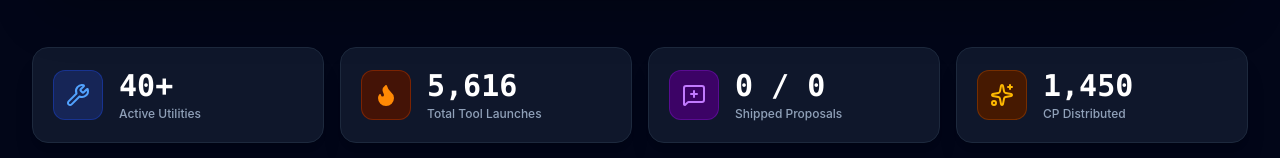
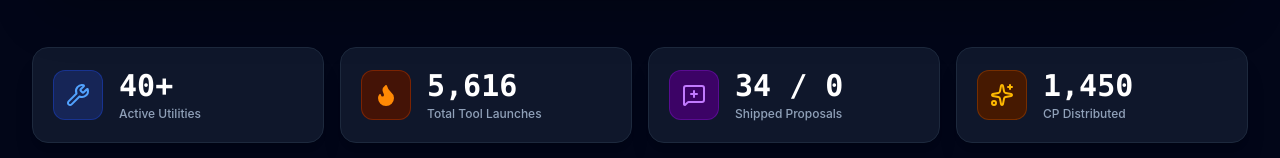
Before and after one commit to yl-loaf/OmniTools, a React (Vite) app: page / in a window 1280 px wide. Shown: the part 568-726 px from the top of the page. Built offline with nearby package versions, Linux system fonts and the light colour scheme; no server answers; the database is empty.

Commit message:
feat(stats): adjust baseline values for homepage metrics
Update completed requests and total stats to reflect updated platform baseline data.

```diff
--- a/src/components/HomePage.tsx
+++ b/src/components/HomePage.tsx
@@ -46,7 +46,7 @@ export const HomePage: React.FC<HomePageProps> = ({
   // Stats
   const totalTools = TOOLS_REGISTRY.length;
   const totalRequests = requests.length;
-  const completedRequests = requests.filter((r) => r.status === 'completed').length;
+  const completedRequests = Math.max(34, requests.filter((r) => r.status === 'completed').length);
   const totalCp = users.reduce((acc, u) => acc + (u.contributionPoints || 0), 0) + 1450;
   const totalLaunches = Object.values(usageCounts).reduce((a, b) => a + b, 0) + 3820;
 
```
